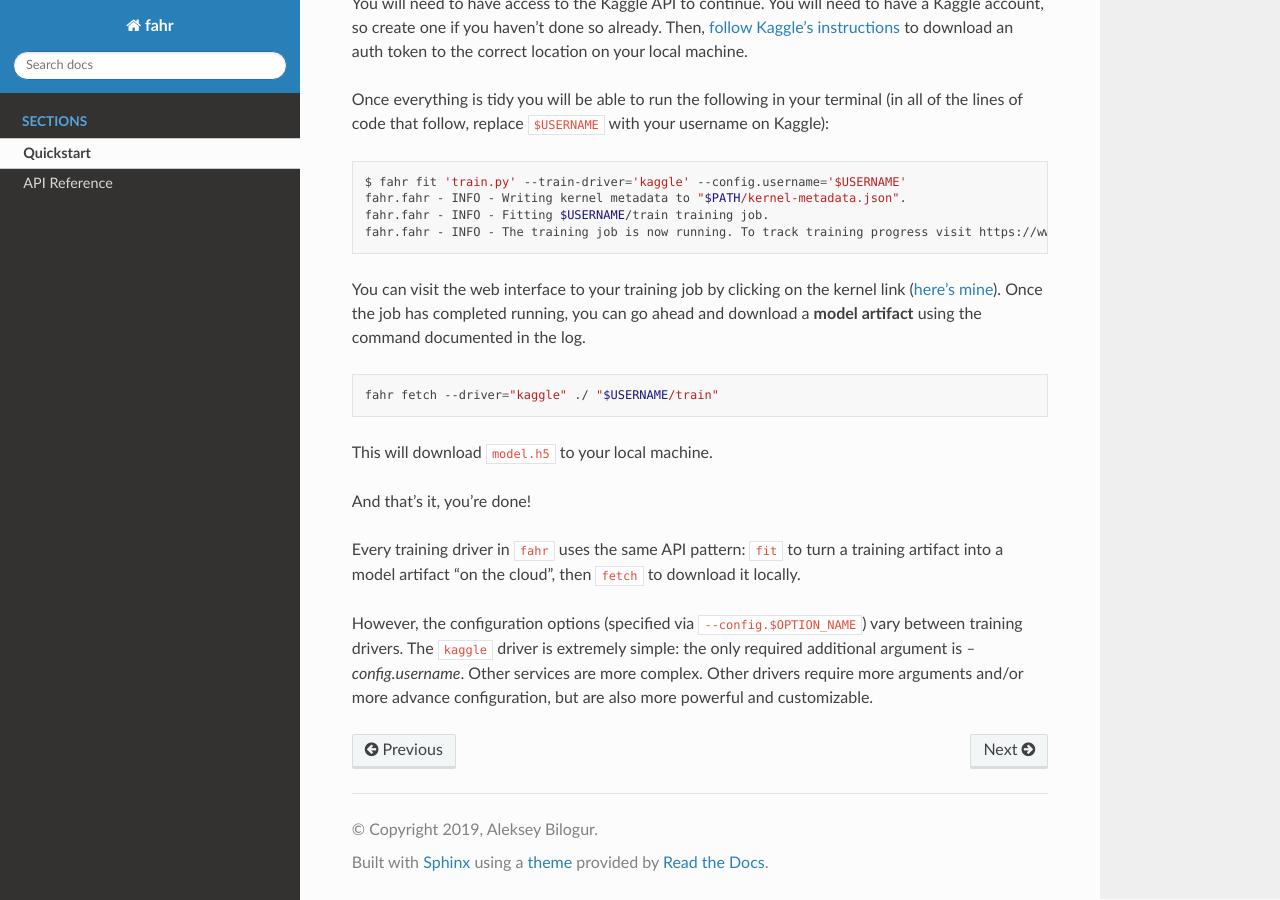
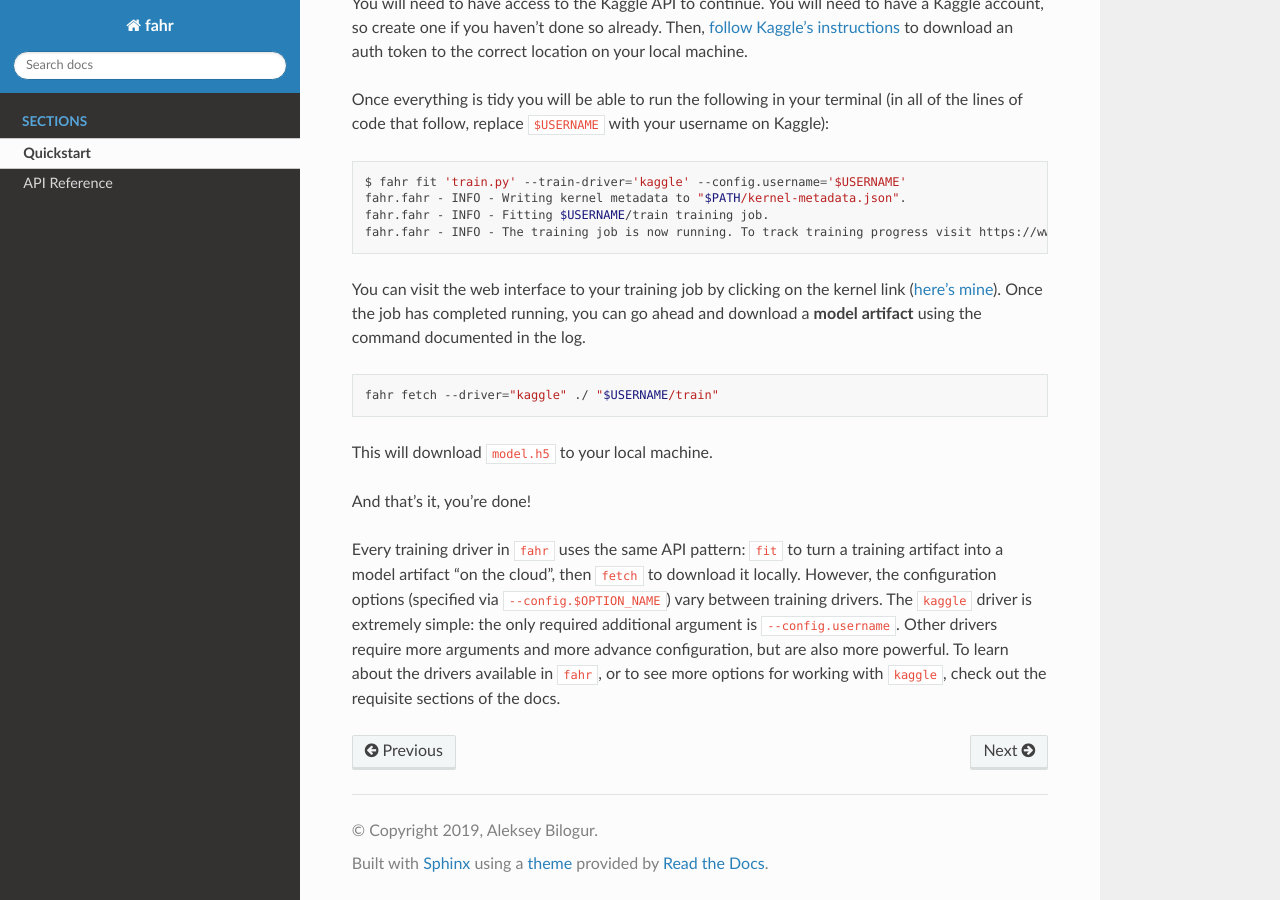
Before and after one commit to ResidentMario/fahr, a Sphinx documentation site: the page built from docs/quickstart.rst, in a window 1280 px wide and 900 px high, scrolled down 832 px. Built offline with Sphinx 7.4.7 and the Read the Docs theme 2.0.0, drawn with Linux system fonts in a browser that asks for light colours.

Commit message:
Finish tweaking quickstart.rst

```diff
--- a/docs/quickstart.rst
+++ b/docs/quickstart.rst
@@ -50,6 +50,4 @@ This will download ``model.h5`` to your local machine.
 
 And that's it, you're done!
 
-Every training driver in ``fahr`` uses the same API pattern: ``fit`` to turn a training artifact into a model artifact "on the cloud", then ``fetch`` to download it locally.
-
-However, the configuration options (specified via ``--config.$OPTION_NAME``) vary between training drivers. The ``kaggle`` driver is extremely simple: the only required additional argument is `--config.username`. Other services are more complex. Other drivers require more arguments and/or more advance configuration, but are also more powerful and customizable.
+Every training driver in ``fahr`` uses the same API pattern: ``fit`` to turn a training artifact into a model artifact "on the cloud", then ``fetch`` to download it locally. However, the configuration options (specified via ``--config.$OPTION_NAME``) vary between training drivers. The ``kaggle`` driver is extremely simple: the only required additional argument is ``--config.username``. Other drivers require more arguments and more advance configuration, but are also more powerful. To learn about the drivers available in ``fahr``, or to see more options for working with ``kaggle``, check out the requisite sections of the docs.
```
